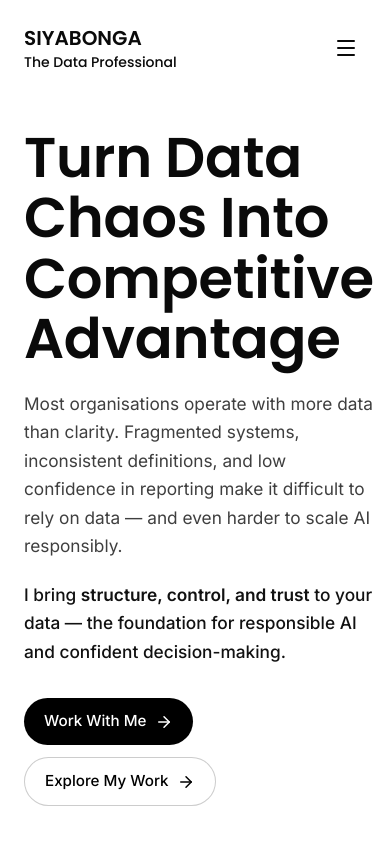
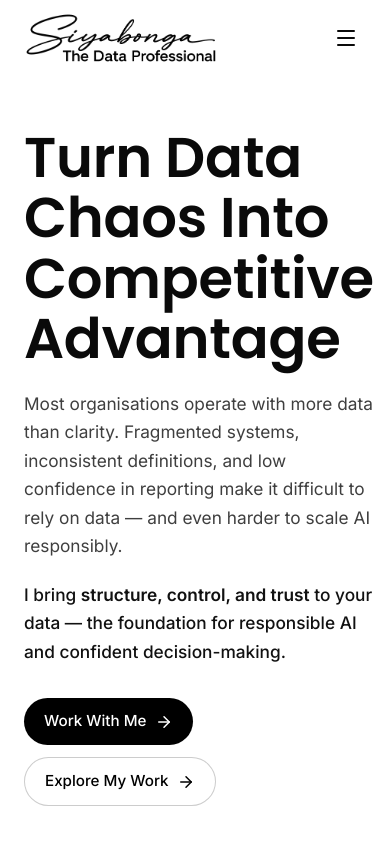
Before and after one commit to MbuzaNS/data-governance-site, a React (Vite) app: page / in a window 390 px wide. Shown: the top 844 px of the page. Built offline with nearby package versions, Linux system fonts and the light colour scheme.

Commit message:
Logo Update

```diff
--- a/src/sections/Footer.tsx
+++ b/src/sections/Footer.tsx
@@ -39,8 +39,16 @@ const Footer = () => {
   ]
 
   const socialLinks = [
-    { icon: Linkedin, href: 'https://www.linkedin.com/in/bonga-mabuza-5b5498160/', label: 'LinkedIn' },
-    { icon: Github, href: 'https://github.com/MbuzaNS', label: 'GitHub' },
+    {
+      icon: Linkedin,
+      href: 'https://www.linkedin.com/in/bonga-mabuza-5b5498160/',
+      label: 'LinkedIn',
+    },
+    {
+      icon: Github,
+      href: 'https://github.com/MbuzaNS',
+      label: 'GitHub',
+    },
   ]
 
   const scrollToSection = (href: string) => {
@@ -55,6 +63,7 @@ const Footer = () => {
     }
 
     const element = document.querySelector(href)
+
     if (element) {
       element.scrollIntoView({ behavior: 'smooth' })
     }
@@ -66,22 +75,27 @@ const Footer = () => {
         <div className="grid gap-12 md:grid-cols-2 lg:grid-cols-4 mb-16">
           <div
             className={`transition-all duration-500 ${
-              isVisible ? 'opacity-100 translate-y-0 scale-100' : 'opacity-0 translate-y-8 scale-95'
+              isVisible
+                ? 'opacity-100 translate-y-0 scale-100'
+                : 'opacity-0 translate-y-8 scale-95'
             }`}
             style={{ transitionTimingFunction: 'cubic-bezier(0.16, 1, 0.3, 1)' }}
           >
+            {/* Footer Logo */}
             <a
               href="/"
-              className="mb-4 inline-block text-white"
-              style={{ fontFamily: 'Poppins, sans-serif' }}
+              className="mb-5 inline-flex items-center"
+              aria-label="Siyabonga - The Data Professional"
             >
-              <span className="flex flex-col leading-tight">
-                <span className="text-2xl font-semibold">SIYABONGA</span>
-                <span className="text-base font-medium">The Data Professional</span>
-              </span>
+              <img
+                src="/siyabonga-logo.png"
+                alt="Siyabonga - The Data Professional"
+                className="h-[64px] w-auto max-w-[280px] object-contain invert"
+              />
             </a>
+
             <p
-              className={`text-white/60 leading-relaxed transition-all duration-400 ${
+              className={`max-w-sm text-white/60 leading-relaxed transition-all duration-400 ${
                 isVisible ? 'opacity-100 translate-y-0' : 'opacity-0 translate-y-4'
               }`}
               style={{ transitionDelay: '0.15s' }}
@@ -99,12 +113,15 @@ const Footer = () => {
             >
               Quick Links
             </h4>
+
             <ul className="space-y-3">
               {quickLinks.map((link, index) => (
                 <li
                   key={link.label}
                   className={`transition-all duration-400 ${
-                    isVisible ? 'opacity-100 translate-y-0' : 'opacity-0 translate-y-5'
+                    isVisible
+                      ? 'opacity-100 translate-y-0'
+                      : 'opacity-0 translate-y-5'
                   }`}
                   style={{ transitionDelay: `${0.2 + index * 0.08}s` }}
                 >
@@ -128,12 +145,15 @@ const Footer = () => {
             >
               Services
             </h4>
+
             <ul className="space-y-3">
               {services.map((service, index) => (
                 <li
                   key={service}
                   className={`transition-all duration-400 ${
-                    isVisible ? 'opacity-100 translate-y-0' : 'opacity-0 translate-y-5'
+                    isVisible
+                      ? 'opacity-100 translate-y-0'
+                      : 'opacity-0 translate-y-5'
                   }`}
                   style={{ transitionDelay: `${0.25 + index * 0.08}s` }}
                 >
@@ -154,28 +174,37 @@ const Footer = () => {
             >
               Contact
             </h4>
+
             <ul className="space-y-4">
               <li
                 className={`flex items-center gap-3 text-white/60 transition-all duration-400 ${
-                  isVisible ? 'opacity-100 translate-y-0' : 'opacity-0 translate-y-5'
+                  isVisible
+                    ? 'opacity-100 translate-y-0'
+                    : 'opacity-0 translate-y-5'
                 }`}
                 style={{ transitionDelay: '0.3s' }}
               >
                 <Mail size={18} className="text-white/40" />
                 siyabonga@siinoma.co.za
               </li>
+
               <li
                 className={`flex items-center gap-3 text-white/60 transition-all duration-400 ${
-                  isVisible ? 'opacity-100 translate-y-0' : 'opacity-0 translate-y-5'
+                  isVisible
+                    ? 'opacity-100 translate-y-0'
+                    : 'opacity-0 translate-y-5'
                 }`}
                 style={{ transitionDelay: '0.38s' }}
               >
                 <Phone size={18} className="text-white/40" />
                 +27 (0) 71 679 6220
               </li>
+
               <li
                 className={`flex items-center gap-3 text-white/60 transition-all duration-400 ${
-                  isVisible ? 'opacity-100 translate-y-0' : 'opacity-0 translate-y-5'
+                  isVisible
+                    ? 'opacity-100 translate-y-0'
+                    : 'opacity-0 translate-y-5'
                 }`}
                 style={{ transitionDelay: '0.46s' }}
               >
@@ -197,7 +226,8 @@ const Footer = () => {
                   }`}
                   style={{
                     transitionDelay: `${0.5 + index * 0.1}s`,
-                    transitionTimingFunction: 'cubic-bezier(0.68, -0.55, 0.265, 1.55)',
+                    transitionTimingFunction:
+                      'cubic-bezier(0.68, -0.55, 0.265, 1.55)',
                   }}
                 >
                   <social.icon size={18} />
@@ -221,11 +251,19 @@ const Footer = () => {
           style={{ transitionDelay: '0.7s' }}
         >
           <p>&copy; 2026 Siyabonga | The Data Professional. All rights reserved.</p>
+
           <div className="flex gap-6">
-            <a href="/privacy-policy" className="transition-colors duration-200 hover:text-white">
+            <a
+              href="/privacy-policy"
+              className="transition-colors duration-200 hover:text-white"
+            >
               Privacy Policy
             </a>
-            <a href="/terms-of-service" className="transition-colors duration-200 hover:text-white">
+
+            <a
+              href="/terms-of-service"
+              className="transition-colors duration-200 hover:text-white"
+            >
               Terms of Service
             </a>
           </div>
--- a/src/sections/Navigation.tsx
+++ b/src/sections/Navigation.tsx
@@ -32,17 +32,19 @@ const Navigation = ({
     }
 
     const element = document.querySelector(href)
+
     if (element) {
       element.scrollIntoView({ behavior: 'smooth' })
     }
+
     setIsMenuOpen(false)
   }
 
-  // Close menu on escape key
   useEffect(() => {
     const handleEscape = (e: KeyboardEvent) => {
       if (e.key === 'Escape') setIsMenuOpen(false)
     }
+
     window.addEventListener('keydown', handleEscape)
     return () => window.removeEventListener('keydown', handleEscape)
   }, [])
@@ -52,8 +54,8 @@ const Navigation = ({
       <nav
         className={`fixed top-0 left-0 right-0 z-50 transition-all duration-500 ${
           isScrolled
-            ? 'bg-white/95 backdrop-blur-md shadow-sm py-4'
-            : 'bg-transparent py-6'
+            ? 'bg-white/95 backdrop-blur-md shadow-sm py-2.5'
+            : 'bg-transparent py-3'
         }`}
       >
         <div className="w-full px-6 lg:px-12 xl:px-20">
@@ -61,18 +63,20 @@ const Navigation = ({
             {/* Logo */}
             <a
               href="/"
-              className="font-semibold text-[#0a0a0a]"
-              style={{ fontFamily: 'Poppins, sans-serif' }}
+              className="flex items-center shrink-0"
+              aria-label="Siyabonga - The Data Professional"
             >
-              <span className="flex flex-col leading-tight">
-                  <span className="text-xl">SIYABONGA</span>
-                  <span className="text-sm lg:text-base font-medium">The Data Professional</span>
-              </span>
+              <img
+                src="/siyabonga-logo.png"
+                alt="Siyabonga - The Data Professional"
+                className="h-[52px] sm:h-[58px] lg:h-[64px] xl:h-[68px] w-auto max-w-[280px] object-contain"
+              />
             </a>
 
             {/* Desktop Navigation */}
             <div className="hidden lg:flex items-center gap-8">
-              {!isSubpage && navLinks.map((link) => (
+              {!isSubpage &&
+                navLinks.map((link) => (
                   <button
                     key={link.label}
                     onClick={() => scrollToSection(link.href)}
@@ -81,12 +85,14 @@ const Navigation = ({
                     {link.label}
                   </button>
                 ))}
+
               <button
                 onClick={() => {
                   if (isSubpage) {
                     window.location.href = subpageBackHref
                     return
                   }
+
                   window.location.href = '/enquiries'
                 }}
                 className="px-6 py-3 bg-[#0a0a0a] text-white text-sm font-medium rounded-full hover:bg-[#333333] transition-all duration-300 hover:shadow-lg"
@@ -100,6 +106,7 @@ const Navigation = ({
               onClick={() => setIsMenuOpen(!isMenuOpen)}
               className="lg:hidden p-2 text-[#0a0a0a]"
               aria-label="Toggle menu"
+              aria-expanded={isMenuOpen}
             >
               {isMenuOpen ? <X size={24} /> : <Menu size={24} />}
             </button>
@@ -117,32 +124,38 @@ const Navigation = ({
           className="absolute inset-0 bg-black/50 backdrop-blur-sm"
           onClick={() => setIsMenuOpen(false)}
         />
+
         <div
           className={`absolute top-0 right-0 w-full max-w-sm h-full bg-white shadow-2xl transition-transform duration-500 ${
             isMenuOpen ? 'translate-x-0' : 'translate-x-full'
           }`}
         >
-          <div className="p-6 pt-20">
+          <div className="p-6 pt-24">
             <div className="flex flex-col gap-4">
-              {!isSubpage && navLinks.map((link, index) => (
+              {!isSubpage &&
+                navLinks.map((link, index) => (
                   <button
                     key={link.label}
                     onClick={() => scrollToSection(link.href)}
                     className="text-left text-lg font-medium text-[#0a0a0a] py-3 border-b border-gray-100 hover:text-[#333333] transition-colors"
                     style={{
                       animationDelay: `${index * 50}ms`,
-                    animation: isMenuOpen ? 'fadeInRight 0.4s ease forwards' : 'none'
+                      animation: isMenuOpen
+                        ? 'fadeInRight 0.4s ease forwards'
+                        : 'none',
                     }}
                   >
                     {link.label}
                   </button>
                 ))}
+
               <button
                 onClick={() => {
                   if (isSubpage) {
                     window.location.href = subpageBackHref
                     return
                   }
+
                   window.location.href = '/enquiries'
                 }}
                 className="mt-4 px-6 py-4 bg-[#0a0a0a] text-white font-medium rounded-full hover:bg-[#333333] transition-all duration-300"
```
Also changed, not shown: public/siyabonga-logo.png (added). Lines whose indentation alone changed are shown as unchanged.
